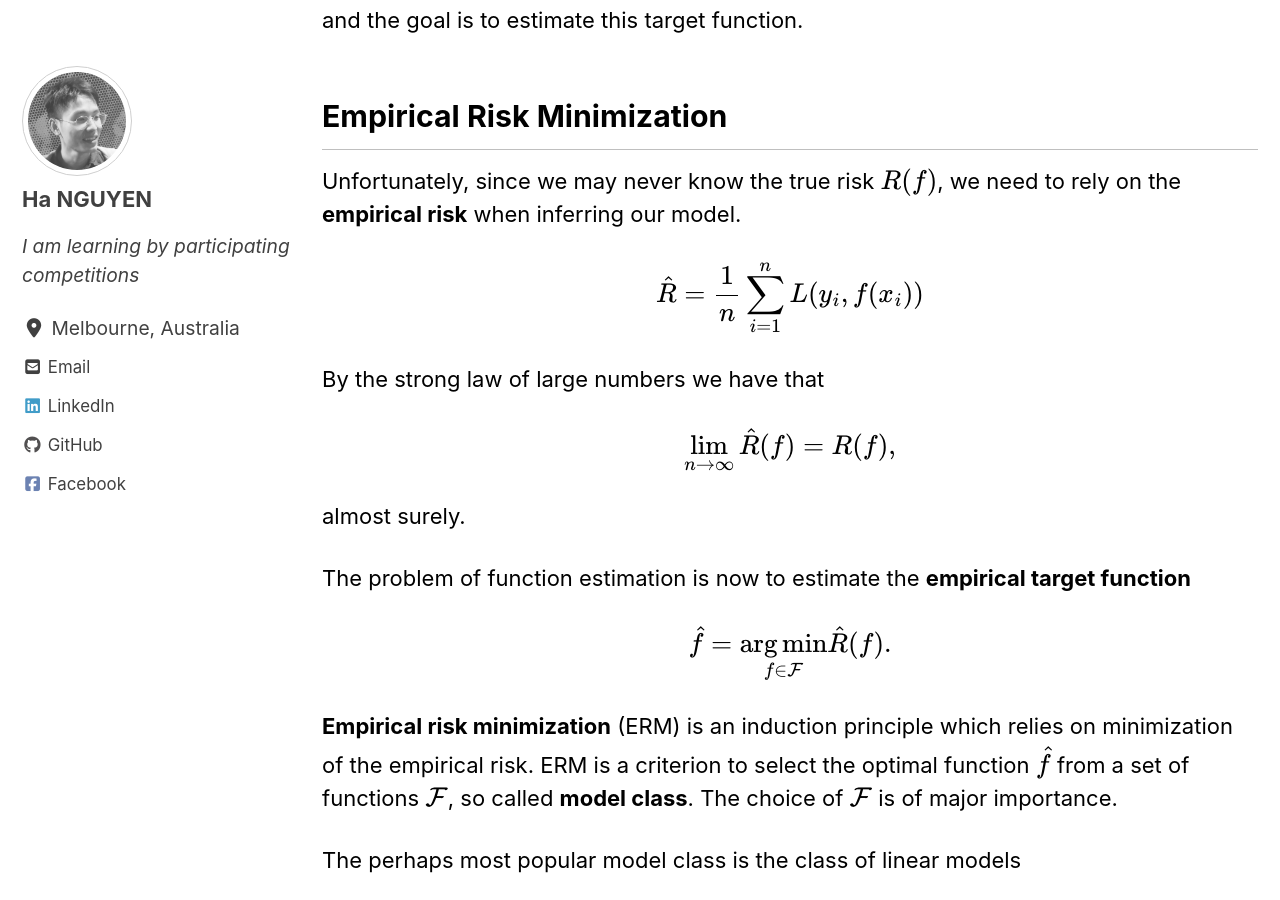
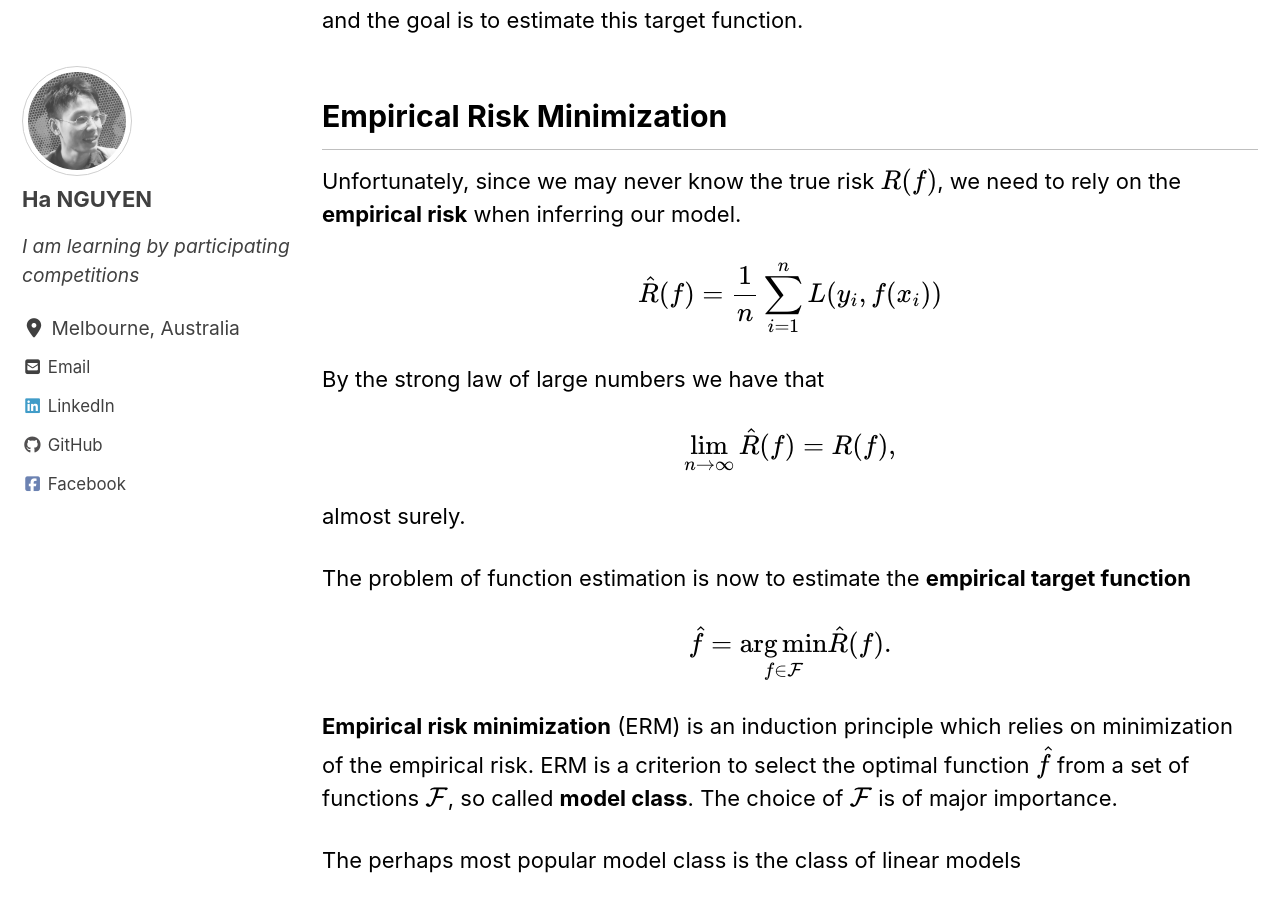
Before and after one commit to datasciblog/datasciblog.github.io, a Jekyll site: the page built from _posts/2020-02-26-tree-boosting-03.md, in a window 1280 px wide and 900 px high, scrolled down 3761 px. Built offline with Jekyll 4.4.1, drawn with Linux system fonts in a browser that asks for light colours; cached includes are drawn as plain includes; nearby versions of some CDN libraries; formulas are drawn with MathJax 3.

```diff
--- a/_posts/2020-02-26-tree-boosting-03.md
+++ b/_posts/2020-02-26-tree-boosting-03.md
@@ -85,7 +85,7 @@ and the goal is to estimate this target function.
 
 Unfortunately, since we may never know the true risk $R(f)$, we need to rely on the **empirical risk** when inferring our model.
 
-$$\hat{R} = \frac{1}{n} \sum\limits_{i=1}^n L(y_i, f(x_i))$$
+$$\hat{R}(f) = \frac{1}{n} \sum\limits_{i=1}^n L(y_i, f(x_i))$$
 
 By the strong law of large numbers we have that
 
```
